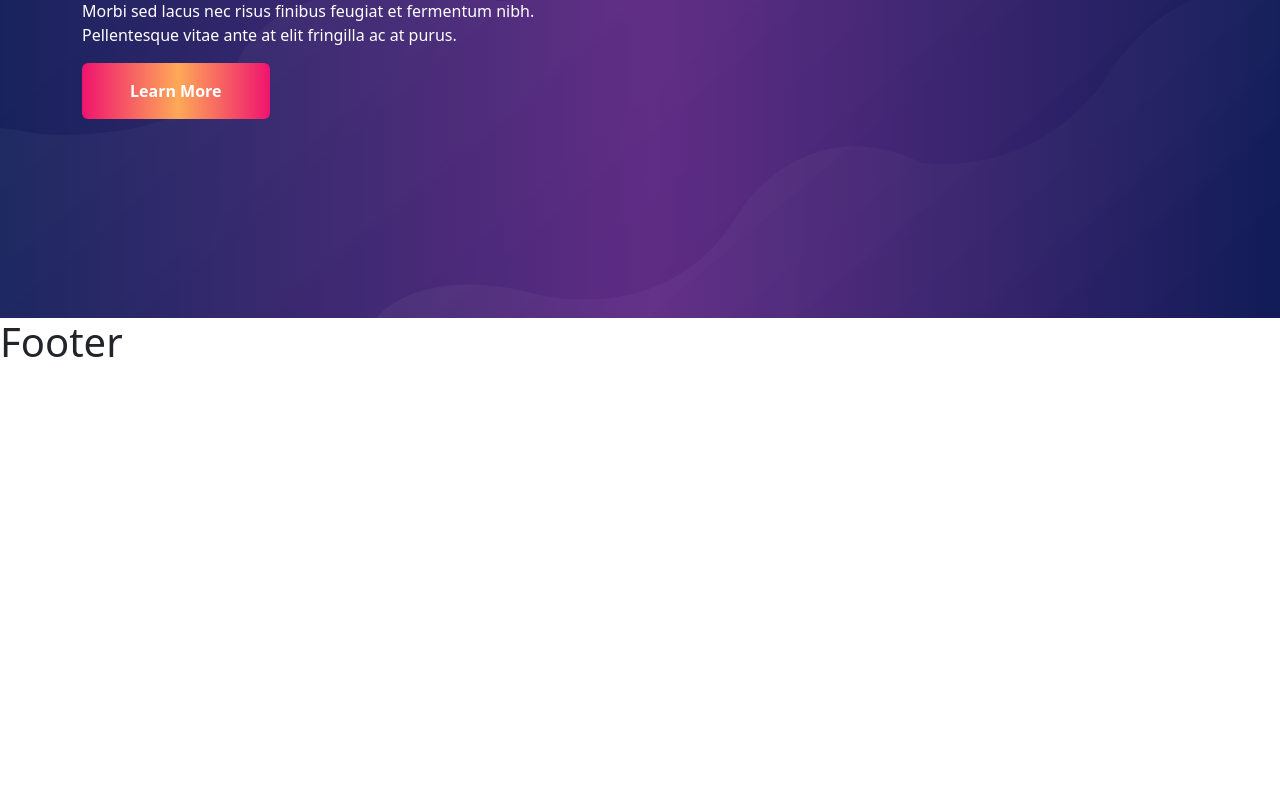
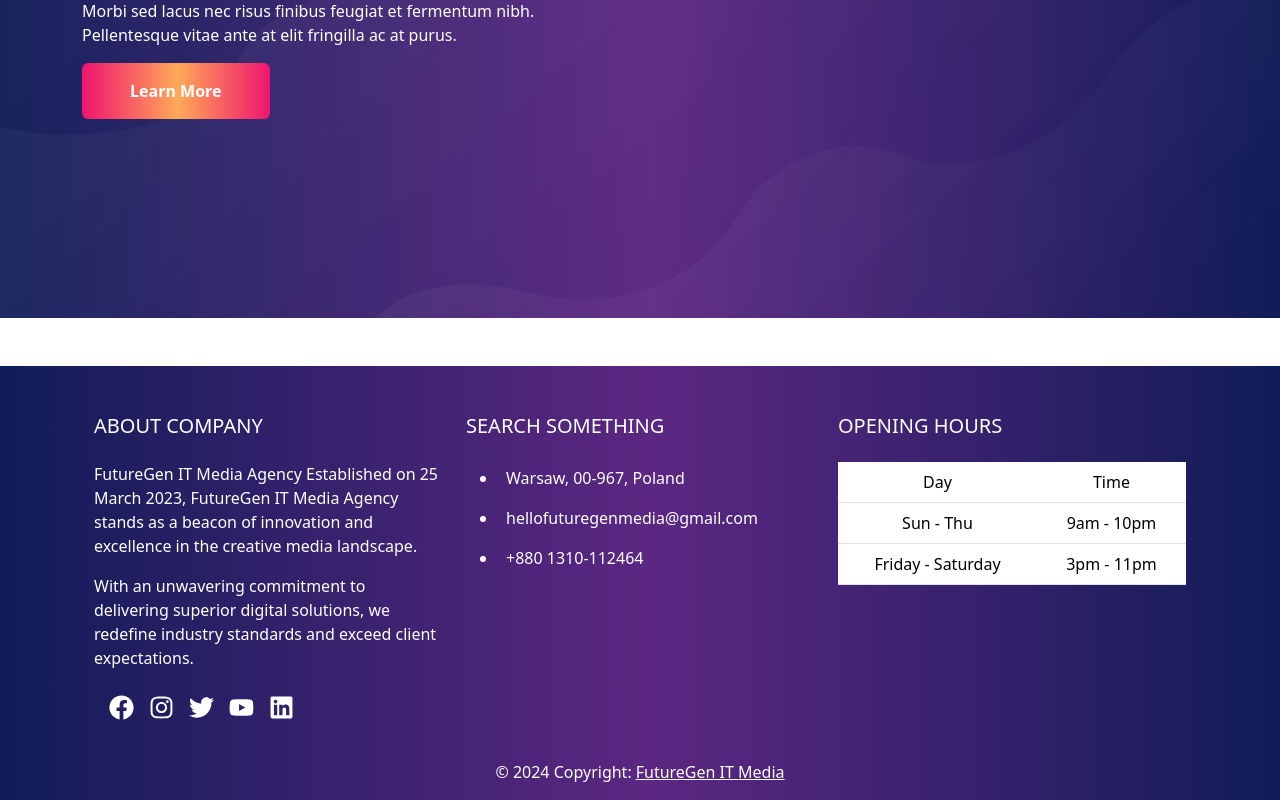
Before and after one commit to aminulislam2002/future-gen-client, a React (Vite) app: page / in a window 1280 px wide. Shown: the part 332-1132 px from the top of the page. Before the commit the page ends 800 px from the top, so only its background shows below. Built offline with nearby package versions, Linux system fonts and the light colour scheme.

Commit message:
simple footer design

```diff
--- a/package.json
+++ b/package.json
@@ -10,12 +10,15 @@
     "preview": "vite preview"
   },
   "dependencies": {
+    "@react-icons/all-files": "^4.1.0",
     "bootstrap": "^5.3.3",
     "localforage": "^1.10.0",
     "match-sorter": "^6.3.4",
+    "mdb-react-ui-kit": "^7.2.0",
     "react": "^18.2.0",
     "react-bootstrap": "^2.10.1",
     "react-dom": "^18.2.0",
+    "react-icons": "^5.0.1",
     "react-router-dom": "^6.22.1",
     "sort-by": "^1.2.0"
   },
--- a/src/Pages/HomePage/SharedPages/Footer/Footer.jsx
+++ b/src/Pages/HomePage/SharedPages/Footer/Footer.jsx
@@ -1,8 +1,104 @@
+import { FaFacebook, FaTwitter, FaInstagram, FaLinkedin, FaYoutube } from "react-icons/fa";
 
 const Footer = () => {
   return (
     <div>
-      <h1>Footer</h1>
+      <div className="mt-5" style={{ background: "linear-gradient(90deg, #111c58 0, #5c2782 51%, #111c58)" }}>
+        <footer className="text-white text-center text-lg-start">
+          <div className="container p-4">
+            <div className="row mt-4">
+              <div className="col-lg-4 col-md-12 mb-4 mb-md-0">
+                <h5 className="text-uppercase mb-4">About company</h5>
+
+                <p className="">
+                  FutureGen IT Media Agency Established on 25 March 2023, FutureGen IT Media Agency stands as a beacon of
+                  innovation and excellence in the creative media landscape.
+                </p>
+
+                <p className="">
+                  With an unwavering commitment to delivering superior digital solutions, we redefine industry standards and
+                  exceed client expectations.
+                </p>
+
+                <div className="mt-4">
+                  <a type="button" className="">
+                    <FaFacebook style={{ width: "25px", height: "25px", marginLeft: "15px", color: "white" }}></FaFacebook>
+                  </a>
+
+                  <a type="button" className="">
+                    <FaInstagram style={{ width: "25px", height: "25px", marginLeft: "15px", color: "white" }}></FaInstagram>
+                  </a>
+
+                  <a type="button" className="">
+                    <FaTwitter style={{ width: "25px", height: "25px", marginLeft: "15px", color: "white" }}></FaTwitter>
+                  </a>
+
+                  <a type="button" className="">
+                    <FaYoutube style={{ width: "25px", height: "25px", marginLeft: "15px", color: "white" }}></FaYoutube>
+                  </a>
+
+                  <a type="button" className="">
+                    <FaLinkedin style={{ width: "25px", height: "25px", marginLeft: "15px", color: "white" }}></FaLinkedin>
+                  </a>
+                </div>
+              </div>
+
+              <div className="col-lg-4 col-md-6 mb-4 mb-md-0">
+                <h5 className="text-uppercase mb-4 pb-1">Search something</h5>
+
+                <ul className="fa-ul">
+                  <li className="mb-3">
+                    <span className="fa-li">
+                      <i className="fas fa-home"></i>
+                    </span>
+                    <span className="ms-2">Warsaw, 00-967, Poland</span>
+                  </li>
+                  <li className="mb-3">
+                    <span className="fa-li">
+                      <i className="fas fa-envelope"></i>
+                    </span>
+                    <span className="ms-2">hellofuturegenmedia@gmail.com</span>
+                  </li>
+                  <li className="mb-3">
+                    <span className="fa-li">
+                      <i className="fas fa-phone"></i>
+                    </span>
+                    <span className="ms-2">+880 1310-112464</span>
+                  </li>
+                </ul>
+              </div>
+
+              <div className="col-lg-4 col-md-6 mb-4 mb-md-0">
+                <h5 className="text-uppercase mb-4">Opening hours</h5>
+
+                <table className="table text-center text-white">
+                  <tbody className="fw-normal">
+                    <tr>
+                      <td>Day</td>
+                      <td>Time</td>
+                    </tr>
+                    <tr>
+                      <td>Sun - Thu</td>
+                      <td>9am - 10pm</td>
+                    </tr>
+                    <tr>
+                      <td>Friday - Saturday</td>
+                      <td>3pm - 11pm</td>
+                    </tr>
+                  </tbody>
+                </table>
+              </div>
+            </div>
+          </div>
+
+          <div className="text-center p-3">
+            © 2024 Copyright:
+            <a className="text-white ms-1" href="/">
+              FutureGen IT Media
+            </a>
+          </div>
+        </footer>
+      </div>
     </div>
   );
 };
```
Also changed, not shown: 1 other file (tests, documents, lock files or other folders).
